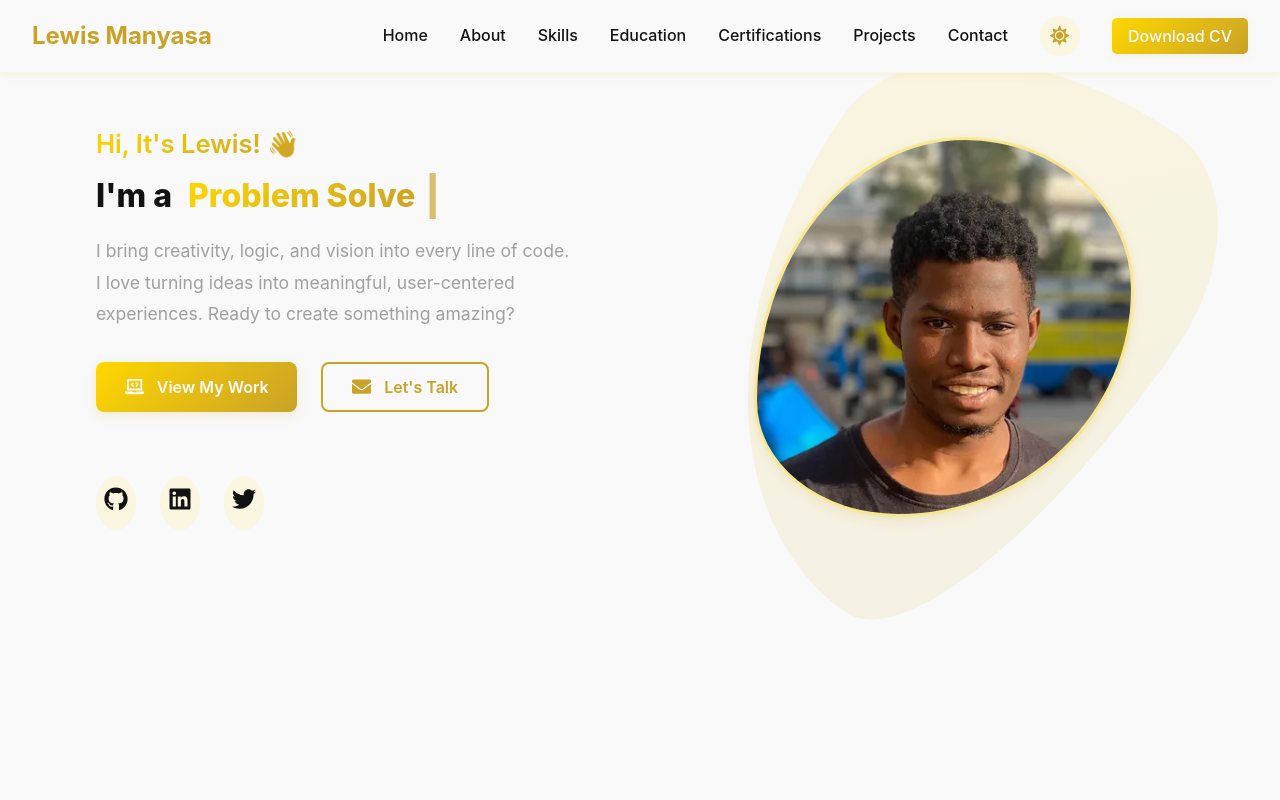
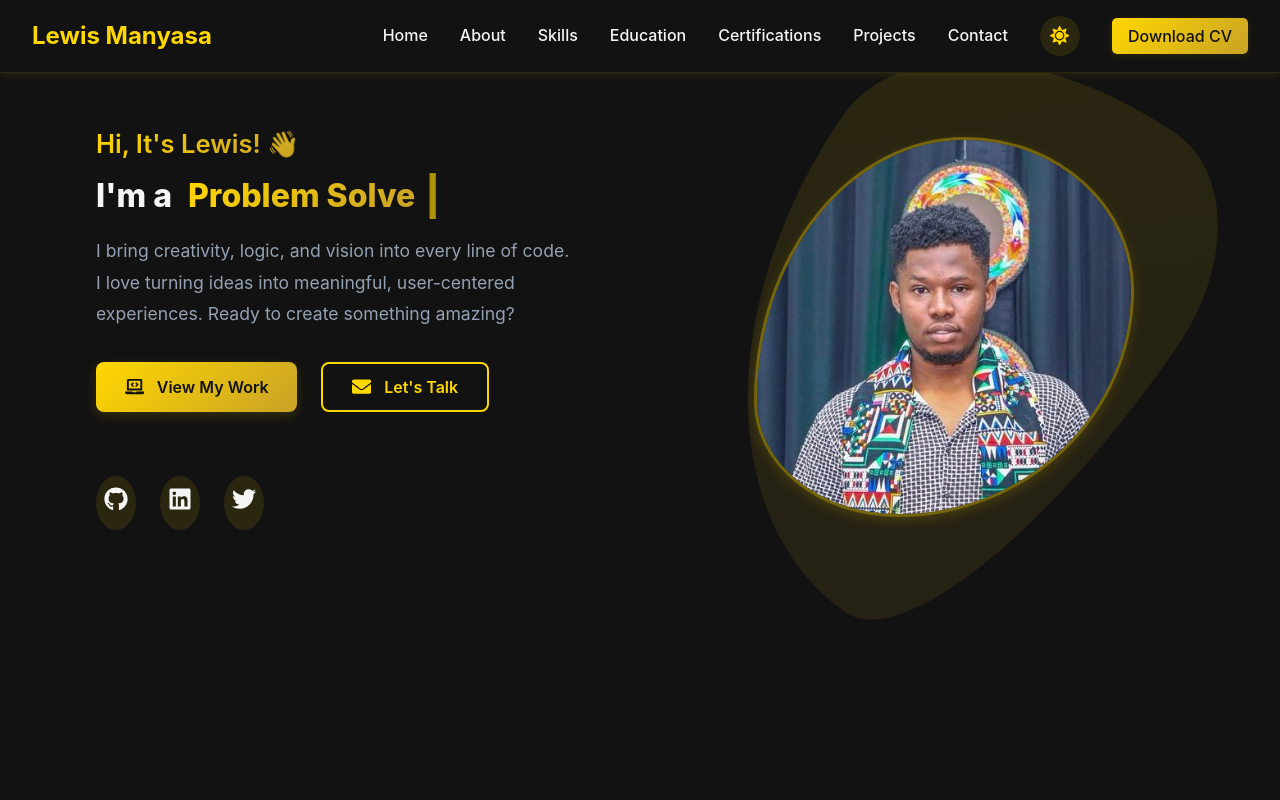
Before and after one commit to kinglui2/personal-portfolio, a React (Vite) app: page / in a window 1280 px wide. Shown: the top 800 px of the page. Built offline with nearby package versions, Linux system fonts and the light colour scheme.

Commit message:
fixed the dark/light theme functionality

```diff
--- a/src/index.css
+++ b/src/index.css
@@ -12,13 +12,13 @@
   --gradient-primary: linear-gradient(135deg, var(--color-primary), var(--color-primary-hover));
   --gradient-accent: linear-gradient(135deg, var(--color-accent), var(--color-primary));
   --gradient-highlight: linear-gradient(135deg, rgba(255, 215, 0, 0.1), rgba(201, 162, 39, 0.1));
-  --gradient-card: linear-gradient(180deg, var(--color-background-light), var(--color-background-lighter));
 
   /* Dark Mode Colors (Default) */
   --color-background: #121212;
   --color-background-rgb: 18, 18, 18;
   --color-background-light: #1A1A1A;
   --color-background-lighter: #242424;
+  --color-card-background: #1A1A1A;
   --color-text: #F5F5F5;
   --color-text-light: #E0E0E0;
 
@@ -52,41 +52,28 @@
   text-rendering: optimizeLegibility;
   -webkit-font-smoothing: antialiased;
   -moz-osx-font-smoothing: grayscale;
+}
 
-  /* Dark theme (default) */
-  --color-card-background: #1A1A1A;
-  --color-text: #F5F5F5;
-  --color-text-light: #FFFFFF;
-  --color-muted: #A0A0A0;
-  --color-primary: #FFD700;
-  --color-primary-hover: #FFC000;
-  --color-accent: #C9A227;
+/* Light theme class - applied to body when theme is toggled */
+.light-theme {
+  --color-background: #F9F9F9;
+  --color-background-rgb: 249, 249, 249;
+  --color-background-light: #FFFFFF;
+  --color-background-lighter: #F5F5F5;
+  --color-card-background: #FFFFFF;
+  --color-text: #121212;
+  --color-text-light: #1A1A1A;
+  --color-muted: #666666;
+  --color-primary: #C9A227;
+  --color-primary-hover: #B08A1E;
+  --color-accent: #FFD700;
   --color-highlight: #FFE55C;
 
   /* Gradients */
-  --gradient-primary: linear-gradient(135deg, #FFD700 0%, #C9A227 100%);
-  --gradient-highlight: linear-gradient(135deg, #FFE55C 0%, #FFD700 100%);
+  --gradient-primary: linear-gradient(135deg, #C9A227 0%, #B08A1E 100%);
+  --gradient-highlight: linear-gradient(135deg, #FFD700 0%, #C9A227 100%);
 
   /* Shadows */
-  --shadow-gold-sm: 0 2px 8px rgba(255, 215, 0, 0.15);
-  --shadow-gold-md: 0 4px 12px rgba(255, 215, 0, 0.2);
-  --shadow-gold-lg: 0 8px 24px rgba(255, 215, 0, 0.25);
-
-  /* Transitions */
-  --transition-normal: 0.3s ease;
-}
-
-/* Light Mode Override */
-@media (prefers-color-scheme: light) {
-  :root {
-    --color-background: #F9F9F9;
-    --color-background-rgb: 249, 249, 249;
-    --color-background-light: #FFFFFF;
-    --color-background-lighter: #FFFFFF;
-    --color-text: #121212;
-    --color-primary: #C9A227;
-    --color-primary-hover: #B8860B;
-    --color-accent: #966F09;
   --shadow-sm: 0 2px 4px rgba(0, 0, 0, 0.05);
   --shadow-md: 0 4px 6px rgba(0, 0, 0, 0.07);
   --shadow-lg: 0 10px 15px rgba(0, 0, 0, 0.1);
@@ -94,7 +81,6 @@
   --shadow-gold-sm: 0 2px 8px rgba(201, 162, 39, 0.1);
   --shadow-gold-md: 0 4px 12px rgba(201, 162, 39, 0.15);
   --shadow-gold-lg: 0 8px 20px rgba(201, 162, 39, 0.2);
-  }
 }
 
 body {
@@ -105,6 +91,7 @@ body {
   min-height: 100vh;
   background-color: var(--color-background);
   color: var(--color-text);
+  transition: background-color var(--transition-normal), color var(--transition-normal);
 }
 
 h1 {
@@ -170,26 +157,3 @@ a:hover {
   background-color: var(--color-primary);
   color: #FFFFFE;
 }
-
-/* Light theme */
-.light-theme {
-  --color-background: #F9F9F9;
-  --color-background-rgb: 249, 249, 249;
-  --color-card-background: #FFFFFF;
-  --color-text: #121212;
-  --color-text-light: #1A1A1A;
-  --color-muted: #666666;
-  --color-primary: #C9A227;
-  --color-primary-hover: #B08A1E;
-  --color-accent: #FFD700;
-  --color-highlight: #FFE55C;
-
-  /* Gradients */
-  --gradient-primary: linear-gradient(135deg, #C9A227 0%, #B08A1E 100%);
-  --gradient-highlight: linear-gradient(135deg, #FFD700 0%, #C9A227 100%);
-
-  /* Shadows */
-  --shadow-gold-sm: 0 2px 8px rgba(201, 162, 39, 0.15);
-  --shadow-gold-md: 0 4px 12px rgba(201, 162, 39, 0.2);
-  --shadow-gold-lg: 0 8px 24px rgba(201, 162, 39, 0.25);
-}
--- a/src/sections/Home.jsx
+++ b/src/sections/Home.jsx
@@ -2,8 +2,7 @@ import { motion } from 'framer-motion';
 import Typed from 'typed.js';
 import { useEffect, useRef, memo, useMemo } from 'react';
 import '../styles/Home.css';
-import profileImgWebp from '../assets/images/ME.webp';
-import profileImgJpeg from '../assets/images/ME.optimized.jpeg';
+import profileImg from '../assets/images/me.luiz.jpeg';
 import { FaGithub, FaLinkedin, FaTwitter, FaEnvelope, FaLaptopCode } from 'react-icons/fa';
 
 const MotionDiv = motion.div;
@@ -156,16 +155,13 @@ const Home = memo(() => {
           transition={{ duration: 0.8, ease: "easeOut" }}
         >
           <div className="image-wrapper">
-            <picture>
-              <source srcSet={profileImgWebp} type="image/webp" />
             <MotionImg
-                src={profileImgJpeg}
+              src={profileImg}
               alt="Lewis Manyasa"
               whileHover={{ scale: 1.1 }}
               transition={{ duration: 0.3 }}
               loading="lazy"
             />
-            </picture>
           </div>
           <MotionDiv
             className="background-shape"
```
Also changed, not shown: src/assets/images/ME.jpeg (deleted), src/assets/images/me.luiz.jpeg (added). Lines whose indentation alone changed are shown as unchanged.
